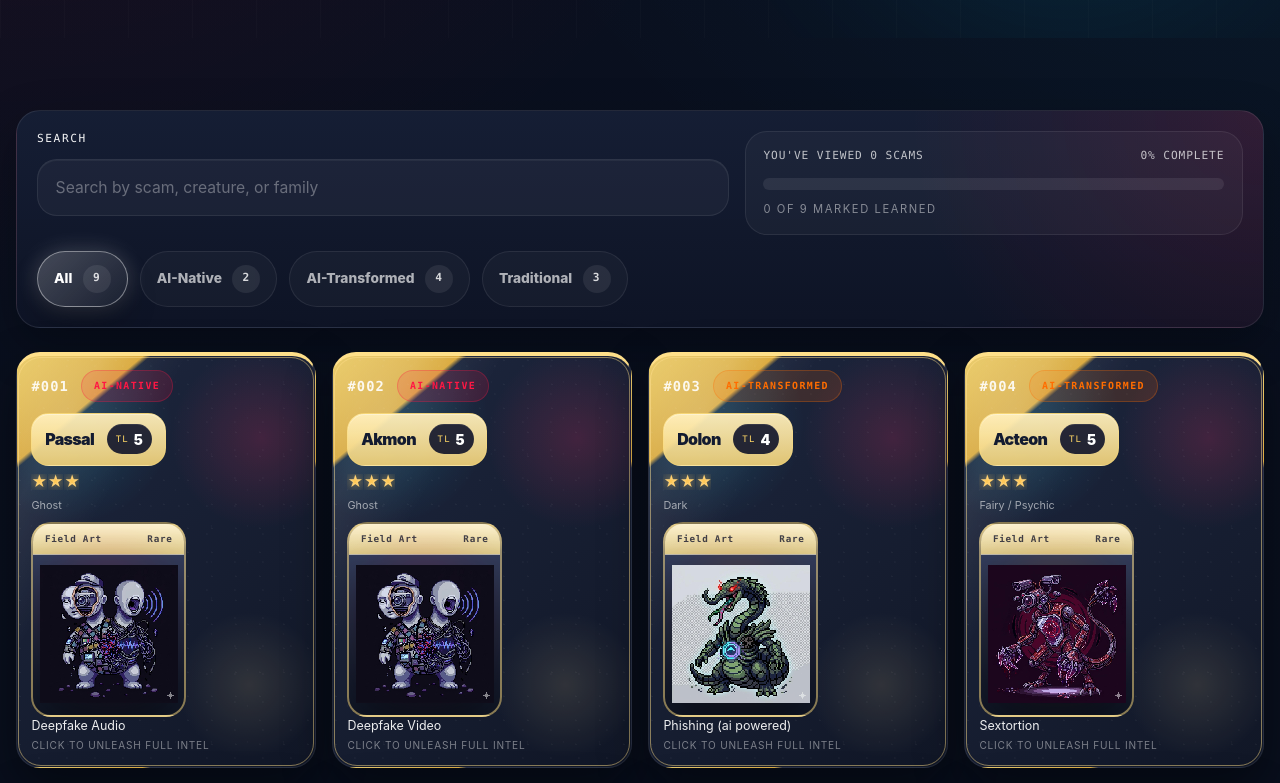
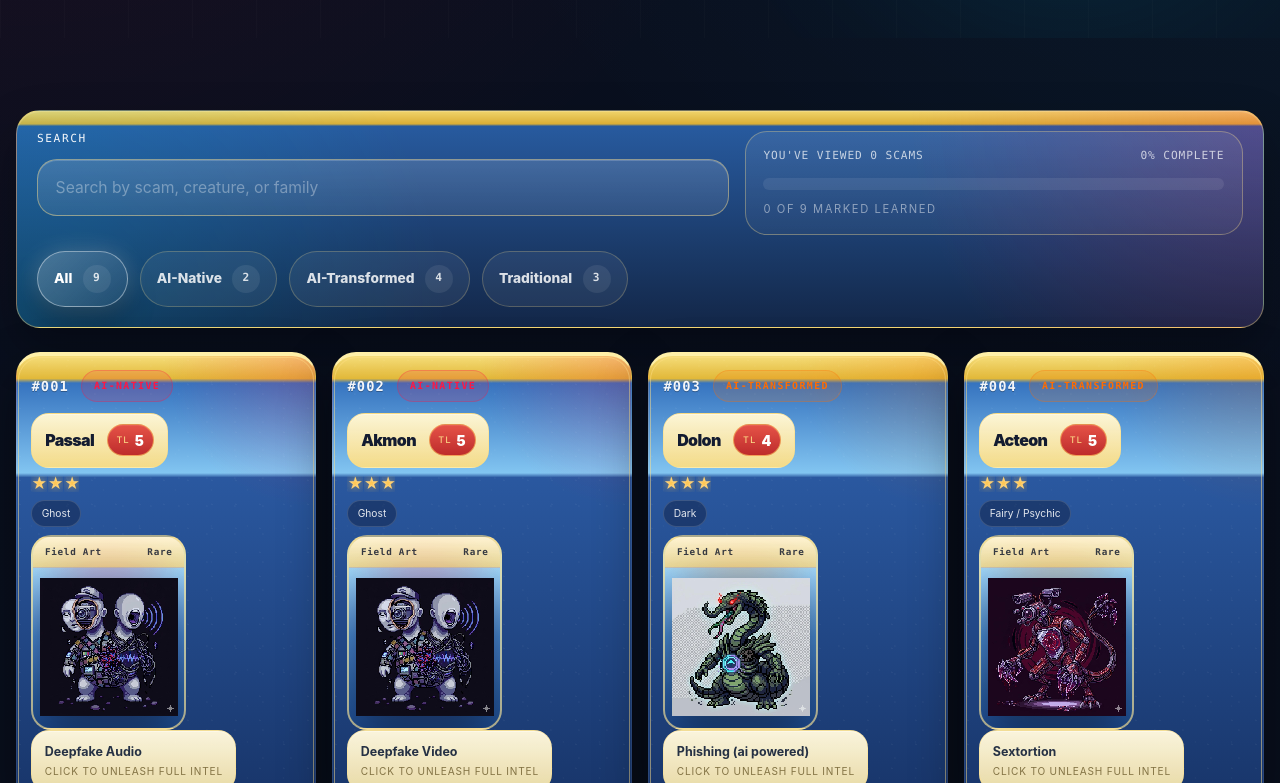
Before and after one commit to Centrista/Project-Vigil, a Next.js app: page /pokedex in a window 1280 px wide. Shown: the part 537-1320 px from the top of the page. Built offline with nearby package versions, Linux system fonts and the light colour scheme.

Commit message:
Add your message here

```diff
--- a/app/globals.css
+++ b/app/globals.css
@@ -790,10 +790,12 @@ h4 {
 /* ── POKEDEX ── */
 .pokedex-toolbar {
   padding: 1.25rem;
-  border-color: rgba(255, 255, 255, 0.09);
+  border: 1px solid rgba(255, 226, 129, 0.4);
   background:
-    radial-gradient(circle at top right, rgba(255, 23, 68, 0.12), transparent 28%),
-    linear-gradient(180deg, rgba(22, 31, 53, 0.96) 0%, rgba(14, 20, 38, 0.98) 100%);
+    radial-gradient(circle at top right, rgba(255, 23, 68, 0.2), transparent 28%),
+    radial-gradient(circle at bottom left, rgba(0, 212, 255, 0.18), transparent 34%),
+    linear-gradient(180deg, rgba(255, 224, 112, 0.94) 0%, rgba(247, 197, 57, 0.88) 6%, rgba(41, 94, 164, 0.96) 7%, rgba(19, 39, 73, 0.98) 100%);
+  box-shadow: 0 22px 48px rgba(0,0,0,0.28), inset 0 1px 0 rgba(255,255,255,0.18);
 }
 
 .pokedex-toolbar-top {
@@ -821,12 +823,12 @@ h4 {
 .pokedex-search-input {
   width: 100%;
   border-radius: 20px;
-  border: 1px solid rgba(255,255,255,0.08);
-  background: rgba(255,255,255,0.04);
+  border: 1px solid rgba(255, 225, 138, 0.45);
+  background: linear-gradient(180deg, rgba(255,255,255,0.14) 0%, rgba(255,255,255,0.08) 100%);
   color: #ffffff;
   padding: 1rem 1.1rem;
   font-size: 0.98rem;
-  box-shadow: inset 0 1px 0 rgba(255,255,255,0.05);
+  box-shadow: inset 0 1px 0 rgba(255,255,255,0.18);
 }
 
 .pokedex-search-input::placeholder {
@@ -835,8 +837,8 @@ h4 {
 
 .pokedex-progress-panel {
   border-radius: 22px;
-  border: 1px solid rgba(255,255,255,0.08);
-  background: rgba(255,255,255,0.035);
+  border: 1px solid rgba(255, 225, 138, 0.34);
+  background: linear-gradient(180deg, rgba(255,255,255,0.08) 0%, rgba(255,255,255,0.04) 100%);
   padding: 1rem 1.1rem;
 }
 
@@ -880,9 +882,9 @@ h4 {
   align-items: center;
   gap: 0.65rem;
   border-radius: 999px;
-  border: 1px solid rgba(255,255,255,0.08);
-  background: rgba(255,255,255,0.03);
-  color: rgba(255,255,255,0.66);
+  border: 1px solid rgba(255, 225, 138, 0.24);
+  background: rgba(255,255,255,0.06);
+  color: rgba(255,255,255,0.84);
   padding: 0.8rem 1rem;
   font-size: 0.86rem;
   font-weight: 800;
@@ -910,6 +912,10 @@ h4 {
 .pokedex-celebration {
   padding: 1.35rem;
   text-align: center;
+  border-color: rgba(255, 224, 112, 0.5);
+  background:
+    radial-gradient(circle at top center, rgba(255, 255, 255, 0.18), transparent 32%),
+    linear-gradient(180deg, rgba(255, 225, 115, 0.18) 0%, rgba(22, 42, 74, 0.96) 100%);
 }
 
 .pokedex-celebration-title {
@@ -943,9 +949,10 @@ h4 {
   overflow: hidden;
   text-align: left;
   background:
-    linear-gradient(140deg, rgba(255, 220, 111, 0.92) 0%, rgba(247, 188, 57, 0.88) 16%, rgba(28, 37, 60, 0.98) 17%, rgba(17, 23, 39, 0.98) 100%);
-  border-top: 4px solid #ffe08a;
-  box-shadow: 0 20px 48px rgba(0,0,0,0.4);
+    radial-gradient(circle at top right, color-mix(in srgb, var(--pokedex-accent) 20%, transparent), transparent 28%),
+    linear-gradient(180deg, rgba(255, 230, 125, 0.96) 0%, rgba(245, 199, 60, 0.92) 5%, rgba(56, 120, 198, 0.96) 6%, rgba(138, 209, 255, 0.94) 26%, rgba(43, 90, 163, 0.98) 27%, rgba(24, 53, 106, 0.99) 100%);
+  border-top: 4px solid #fff0a8;
+  box-shadow: 0 22px 52px rgba(0,0,0,0.42);
 }
 
 .pokedex-card::before {
@@ -978,6 +985,14 @@ h4 {
     radial-gradient(circle at 82% 20%, rgba(255,23,68,0.18), transparent 22%),
     radial-gradient(circle at 78% 80%, rgba(255,224,138,0.12), transparent 18%);
   mix-blend-mode: screen;
+}
+
+.pokedex-card-foil {
+  transform: translateX(-110%);
+}
+
+.pokedex-card:hover .pokedex-card-foil {
+  animation: pokedex-foil-sweep 0.85s cubic-bezier(0.16, 1, 0.3, 1) both;
 }
 
 .pokedex-card-noise,
@@ -1015,9 +1030,10 @@ h4 {
 
 .pokedex-card-number,
 .pokedex-detail-number {
-  color: rgba(255,255,255,0.9);
+  color: rgba(255,255,255,0.95);
   font-size: 0.86rem;
   font-weight: 900;
+  text-shadow: 0 1px 0 rgba(0,0,0,0.28);
 }
 
 .pokedex-card-type,
@@ -1036,6 +1052,7 @@ h4 {
 
 .pokedex-card-rarity {
   margin-top: 0.55rem;
+  color: rgba(255,255,255,0.94);
 }
 
 .pokedex-card-titlebar {
@@ -1046,8 +1063,9 @@ h4 {
   margin-top: 0.7rem;
   padding: 0.65rem 0.8rem;
   border-radius: 18px;
-  border: 1px solid rgba(255, 220, 111, 0.35);
-  background: linear-gradient(180deg, rgba(255, 239, 188, 0.95) 0%, rgba(241, 210, 121, 0.92) 100%);
+  border: 1px solid rgba(255, 223, 128, 0.55);
+  background:
+    linear-gradient(180deg, rgba(255, 247, 214, 0.98) 0%, rgba(250, 220, 131, 0.95) 100%);
   box-shadow: inset 0 1px 0 rgba(255,255,255,0.34);
 }
 
@@ -1058,8 +1076,9 @@ h4 {
   gap: 0.3rem;
   padding: 0.28rem 0.55rem;
   border-radius: 999px;
-  background: rgba(10, 14, 39, 0.88);
-  color: #ffd766;
+  border: 1px solid rgba(255, 214, 101, 0.58);
+  background: linear-gradient(180deg, rgba(229, 79, 68, 0.98) 0%, rgba(187, 36, 39, 0.96) 100%);
+  color: #ffe28a;
   box-shadow: inset 0 1px 0 rgba(255,255,255,0.08);
 }
 
@@ -1127,9 +1146,18 @@ h4 {
 
 .pokedex-card-type-line {
   margin-top: 0.55rem;
-  color: rgba(255,255,255,0.58);
-  font-size: 0.68rem;
-  line-height: 1.4;
+  display: inline-flex;
+  align-items: center;
+  justify-content: center;
+  width: fit-content;
+  max-width: 100%;
+  padding: 0.34rem 0.58rem;
+  border-radius: 999px;
+  border: 1px solid rgba(255,255,255,0.14);
+  background: rgba(12, 24, 55, 0.42);
+  color: rgba(255,255,255,0.88);
+  font-size: 0.64rem;
+  line-height: 1.3;
 }
 
 .pokedex-card-image-frame,
@@ -1137,8 +1165,10 @@ h4 {
   position: relative;
   overflow: hidden;
   border-radius: 20px;
-  border: 2px solid rgba(255, 222, 128, 0.5);
-  background: linear-gradient(180deg, rgba(241, 220, 162, 0.84) 0%, rgba(53, 64, 96, 0.95) 14%, rgba(16, 22, 37, 0.98) 100%);
+  border: 2px solid rgba(255, 227, 136, 0.62);
+  background:
+    radial-gradient(circle at top center, color-mix(in srgb, var(--pokedex-accent) 20%, transparent), transparent 40%),
+    linear-gradient(180deg, rgba(244, 232, 173, 0.92) 0%, rgba(172, 225, 255, 0.95) 14%, rgba(71, 142, 219, 0.96) 52%, rgba(30, 75, 145, 0.98) 100%);
   box-shadow: inset 0 1px 0 rgba(255,255,255,0.18);
 }
 
@@ -1153,7 +1183,7 @@ h4 {
   justify-content: space-between;
   gap: 0.75rem;
   padding: 0.48rem 0.72rem;
-  color: rgba(10,14,39,0.76);
+  color: rgba(12, 22, 43, 0.82);
   font-size: 0.58rem;
   font-weight: 900;
   background: linear-gradient(180deg, rgba(255,244,212,0.94) 0%, rgba(239,216,142,0.92) 100%);
@@ -1193,7 +1223,12 @@ h4 {
 .pokedex-card-body {
   margin-top: auto;
   display: grid;
-  gap: 0.2rem;
+  gap: 0.22rem;
+  padding: 0.72rem 0.78rem 0.76rem;
+  border-radius: 18px;
+  border: 1px solid rgba(255, 222, 128, 0.46);
+  background: linear-gradient(180deg, rgba(255, 248, 222, 0.98) 0%, rgba(245, 228, 169, 0.94) 100%);
+  box-shadow: inset 0 1px 0 rgba(255,255,255,0.36);
 }
 
 .pokedex-card-name {
@@ -1204,13 +1239,14 @@ h4 {
 }
 
 .pokedex-card-tagline {
-  color: rgba(255,255,255,0.92);
+  color: rgba(20, 33, 56, 0.92);
   font-size: 0.78rem;
   line-height: 1.4;
+  font-weight: 700;
 }
 
 .pokedex-card-caption {
-  color: rgba(255,255,255,0.44);
+  color: rgba(89, 72, 24, 0.72);
   font-size: 0.63rem;
   letter-spacing: 0.08em;
   text-transform: uppercase;
@@ -1241,7 +1277,9 @@ h4 {
   position: absolute;
   inset: 0;
   border: 0;
-  background: rgba(5, 8, 20, 0.68);
+  background:
+    radial-gradient(circle at center, rgba(255, 231, 130, 0.12), transparent 26%),
+    rgba(5, 8, 20, 0.76);
   backdrop-filter: blur(14px);
   -webkit-backdrop-filter: blur(14px);
   animation: pokedex-backdrop-in 0.4s ease both;
@@ -1254,6 +1292,19 @@ h4 {
   animation: pokedex-modal-in 0.46s cubic-bezier(0.2, 0.85, 0.22, 1) both;
   transform-style: preserve-3d;
   perspective: 1200px;
+}
+
+.pokedex-modal-frame::before {
+  content: "";
+  position: absolute;
+  inset: -30px;
+  z-index: -1;
+  border-radius: 38px;
+  background:
+    conic-gradient(from 90deg, transparent 0deg, rgba(255, 225, 111, 0.8) 46deg, transparent 100deg, rgba(0, 212, 255, 0.4) 176deg, transparent 226deg, rgba(255, 23, 68, 0.46) 300deg, transparent 360deg);
+  filter: blur(22px);
+  opacity: 0;
+  animation: pokedex-modal-ring 0.52s ease-out both;
 }
 
 .pokedex-modal-close {
@@ -1290,9 +1341,9 @@ h4 {
   border-radius: 24px;
   border: 2px solid rgba(255, 223, 138, 0.55);
   background:
-    radial-gradient(circle at top center, color-mix(in srgb, var(--pokedex-accent) 15%, transparent), transparent 38%),
-    linear-gradient(155deg, rgba(255, 220, 111, 0.9) 0%, rgba(247, 188, 57, 0.86) 11%, rgba(24, 31, 49, 0.98) 12%, rgba(15, 20, 34, 0.98) 100%);
-  box-shadow: 0 28px 72px rgba(0,0,0,0.5), 0 0 34px color-mix(in srgb, var(--pokedex-accent) 12%, transparent);
+    radial-gradient(circle at top center, color-mix(in srgb, var(--pokedex-accent) 18%, transparent), transparent 36%),
+    linear-gradient(180deg, rgba(255, 226, 112, 0.96) 0%, rgba(246, 196, 54, 0.92) 3%, rgba(56, 118, 201, 0.98) 4%, rgba(149, 216, 255, 0.95) 22%, rgba(51, 112, 191, 0.98) 23%, rgba(23, 58, 115, 0.99) 100%);
+  box-shadow: 0 28px 72px rgba(0,0,0,0.5), 0 0 40px color-mix(in srgb, var(--pokedex-accent) 18%, transparent);
   padding: 1.25rem;
 }
 
@@ -1326,8 +1377,9 @@ h4 {
   margin-top: 0.95rem;
   padding: 0.8rem 0.95rem;
   border-radius: 20px;
-  border: 1px solid rgba(255, 220, 111, 0.4);
-  background: linear-gradient(180deg, rgba(255, 239, 188, 0.96) 0%, rgba(241, 210, 121, 0.92) 100%);
+  border: 1px solid rgba(255, 223, 128, 0.56);
+  background:
+    linear-gradient(180deg, rgba(255, 247, 214, 0.98) 0%, rgba(250, 220, 131, 0.95) 100%);
   box-shadow: inset 0 1px 0 rgba(255,255,255,0.34);
 }
 
@@ -1387,7 +1439,7 @@ h4 {
 
 .pokedex-detail-subline {
   margin-top: 0.55rem;
-  color: rgba(255,255,255,0.56);
+  color: rgba(255,255,255,0.88);
   font-size: 0.86rem;
   line-height: 1.5;
 }
@@ -1395,8 +1447,8 @@ h4 {
 .pokedex-threat-card {
   margin-top: 1rem;
   border-radius: 20px;
-  border: 1px solid rgba(255,224,138,0.24);
-  background: linear-gradient(180deg, rgba(255,255,255,0.05) 0%, rgba(255,255,255,0.025) 100%);
+  border: 1px solid rgba(255,224,138,0.36);
+  background: linear-gradient(180deg, rgba(255,255,255,0.14) 0%, rgba(255,255,255,0.07) 100%);
   padding: 1rem;
 }
 
@@ -1444,8 +1496,8 @@ h4 {
   align-items: center;
   gap: 0.35rem;
   border-radius: 18px;
-  border: 1px solid rgba(255,255,255,0.08);
-  background: rgba(255,255,255,0.03);
+  border: 1px solid rgba(255,224,138,0.3);
+  background: linear-gradient(180deg, rgba(255,255,255,0.18) 0%, rgba(255,255,255,0.1) 100%);
   padding: 0.75rem 0.4rem;
   text-align: center;
   transition: transform 180ms ease, box-shadow 180ms ease, border-color 180ms ease;
@@ -1463,16 +1515,17 @@ h4 {
 }
 
 .pokedex-rail-text {
-  color: rgba(255,255,255,0.54);
+  color: rgba(18, 30, 54, 0.82);
   font-size: 0.58rem;
 }
 
 .pokedex-section-card {
   margin-top: 0.95rem;
   border-radius: 20px;
-  border: 1px solid rgba(255,224,138,0.18);
-  background: linear-gradient(180deg, rgba(255,255,255,0.045) 0%, rgba(255,255,255,0.025) 100%);
+  border: 1px solid rgba(255, 222, 128, 0.42);
+  background: linear-gradient(180deg, rgba(255, 250, 232, 0.98) 0%, rgba(244, 231, 183, 0.96) 100%);
   padding: 1rem;
+  box-shadow: inset 0 1px 0 rgba(255,255,255,0.5);
 }
 
 .pokedex-section-title {
@@ -1482,7 +1535,7 @@ h4 {
 
 .pokedex-section-content {
   margin-top: 0.65rem;
-  color: #ccc;
+  color: #1d2a43;
   font-size: 0.86rem;
   line-height: 1.7;
 }
@@ -1490,11 +1543,25 @@ h4 {
 .pokedex-list {
   display: grid;
   gap: 0.65rem;
-  padding-left: 1rem;
-}
-
-.pokedex-list li::marker {
-  color: var(--pokedex-accent);
+  padding-left: 0;
+  list-style: none;
+}
+
+.pokedex-list li {
+  position: relative;
+  padding-left: 1.15rem;
+}
+
+.pokedex-list li::before {
+  content: "";
+  position: absolute;
+  left: 0;
+  top: 0.72em;
+  width: 0.46rem;
+  height: 0.46rem;
+  border-radius: 999px;
+  background: var(--pokedex-accent);
+  box-shadow: 0 0 10px color-mix(in srgb, var(--pokedex-accent) 38%, transparent);
 }
 
 .pokedex-detail-actions {
@@ -1510,8 +1577,21 @@ h4 {
   min-height: 3rem;
 }
 
+.pokedex-detail-action-main {
+  background: linear-gradient(180deg, #ffeb8c 0%, #f8c93f 100%);
+  color: #172646;
+  box-shadow: 0 18px 36px rgba(248, 201, 63, 0.26), inset 0 1px 0 rgba(255,255,255,0.32);
+}
+
+.pokedex-detail-action-main:hover {
+  box-shadow: 0 20px 40px rgba(248, 201, 63, 0.34), inset 0 1px 0 rgba(255,255,255,0.34);
+}
+
 .pokedex-detail-action-secondary {
   justify-content: center;
+  border-color: rgba(255, 224, 112, 0.36);
+  background: linear-gradient(180deg, rgba(255,255,255,0.18) 0%, rgba(255,255,255,0.09) 100%);
+  color: #ffffff;
 }
 
 .pokedex-detail-action-learned {
@@ -1529,7 +1609,7 @@ h4 {
 }
 
 .pokedex-share-feedback {
-  color: rgba(255,255,255,0.62);
+  color: rgba(255,255,255,0.88);
   font-size: 0.82rem;
   line-height: 1.5;
 }
@@ -1551,7 +1631,7 @@ h4 {
 @keyframes pokedex-card-enter {
   0% {
     opacity: 0;
-    transform: translateY(20px) scale(0.92);
+    transform: translateY(20px) scale(0.86) rotateZ(-3deg);
   }
   100% {
     opacity: 1;
@@ -1572,16 +1652,16 @@ h4 {
 @keyframes pokedex-modal-in {
   0% {
     opacity: 0;
-    filter: blur(14px);
-    transform: perspective(1600px) rotateY(-1080deg) rotateZ(-28deg) scale(0.24);
-  }
-  58% {
+    filter: blur(16px) saturate(1.4);
+    transform: perspective(1600px) rotateY(-1440deg) rotateZ(-34deg) scale(0.18);
+  }
+  46% {
     opacity: 1;
     filter: blur(0);
-    transform: perspective(1600px) rotateY(30deg) rotateZ(8deg) scale(1.05);
-  }
-  78% {
-    transform: perspective(1600px) rotateY(-14deg) rotateZ(-3deg) scale(0.985);
+    transform: perspective(1600px) rotateY(42deg) rotateZ(10deg) scale(1.08);
+  }
+  74% {
+    transform: perspective(1600px) rotateY(-18deg) rotateZ(-4deg) scale(0.985);
   }
   100% {
     opacity: 1;
@@ -1599,7 +1679,35 @@ h4 {
   to {
     opacity: 0;
     filter: blur(10px);
-    transform: perspective(1600px) rotateY(540deg) rotateZ(20deg) scale(0.42);
+    transform: perspective(1600px) rotateY(720deg) rotateZ(24deg) scale(0.34);
+  }
+}
+
+@keyframes pokedex-modal-ring {
+  0% {
+    opacity: 0;
+    transform: scale(0.38) rotate(-260deg);
+  }
+  30% {
+    opacity: 0.95;
+  }
+  100% {
+    opacity: 0;
+    transform: scale(1.12) rotate(0deg);
+  }
+}
+
+@keyframes pokedex-foil-sweep {
+  0% {
+    opacity: 0.12;
+    transform: translateX(-120%);
+  }
+  18% {
+    opacity: 0.48;
+  }
+  100% {
+    opacity: 0.24;
+    transform: translateX(120%);
   }
 }
 
```
